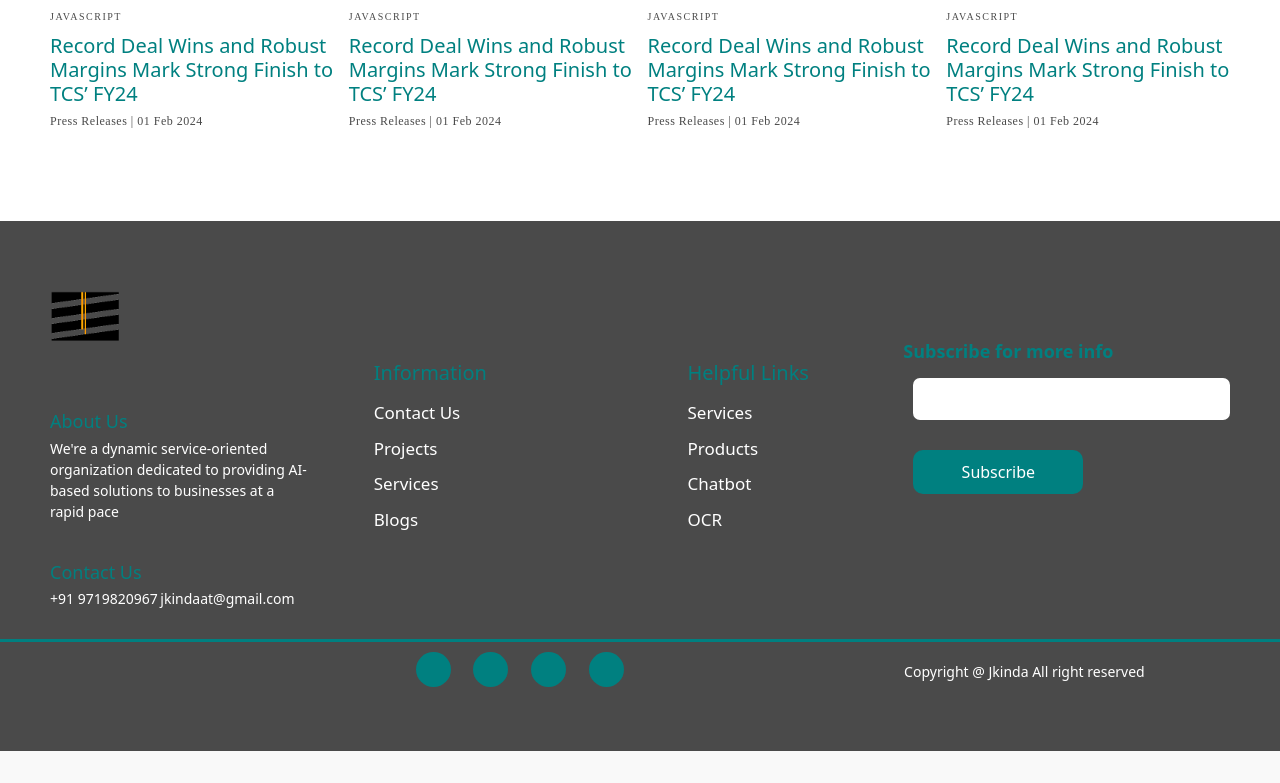
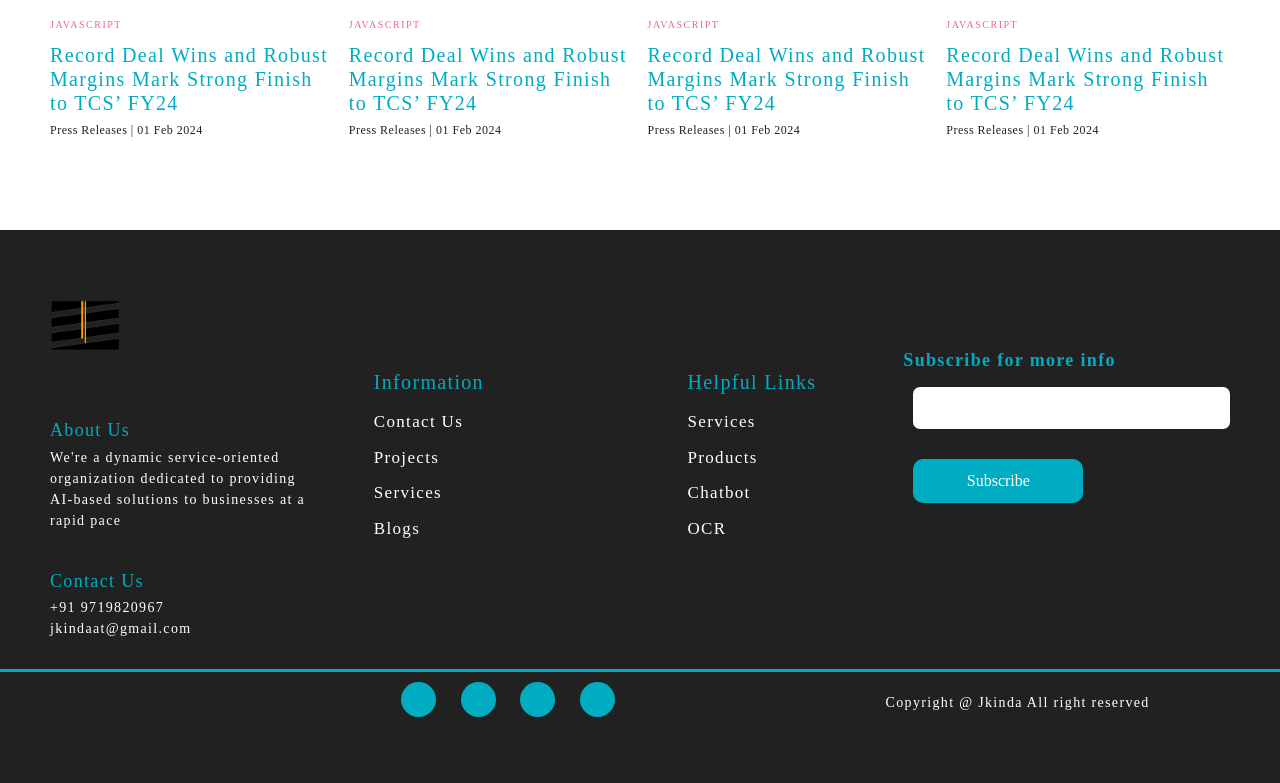
Before and after one commit to ashwani90/webapp, a Laravel app: page /blogs in a window 1280 px wide. Shown: the part 2227-3010 px from the top of the page. Before the commit the page ends 2978 px from the top, so only its background shows below. Run offline with Laravel 8, Linux system fonts and the light colour scheme.

Commit message:
Work on fix themes code

```diff
--- a/public/css/blog.css
+++ b/public/css/blog.css
@@ -162,6 +162,7 @@
     margin-bottom: .75rem;
     text-align: left;
     text-transform: uppercase;
+    color: var(--bs-secondary-i);
 }
 
 .blog-container-text  h2 {
--- a/public/css/custom.css
+++ b/public/css/custom.css
@@ -321,6 +321,7 @@
     letter-spacing: .5rem;
     line-height: 1rem;
     font-weight: 400;
+    color: var(--bs-secondary-i);
 }
 
 .image-content .divider {
@@ -345,6 +346,7 @@
     font-size: 2rem;
     line-height: 1.5rem;
     font-weight: 400;
+    color: var(--bs-primary);
 }
 
 
--- a/public/css/jkinda.css
+++ b/public/css/jkinda.css
@@ -259,6 +259,7 @@
     padding: 0.5rem 0.75rem;
     margin-right: 0.5rem;
     background-color: var(--bs-white);
+    color: var(--bs-secondary-i);
 }
 
 .rounded-pill {
@@ -459,23 +460,26 @@
 .carousel-primary-head {
     margin-top: 4rem;
     margin-bottom: 2rem;
-    font-size: 5rem;
+    font-size: 4rem;
     letter-spacing: .3rem;
     line-height: 2rem;
     font-weight: 400;
     text-align: left;
     color: var(--bs-secondary-i);
 
+    font-family: Basis-regular
 }
 
 .carousel-secondary-head {
     margin-top: 4rem;
-    margin-bottom: 2rem;
-    font-size: 2rem;
-    line-height: 1.5rem;
-    font-weight: 400;
+    margin-bottom: 3rem;
+    font-size: 2.5rem;
+    line-height: 3rem;
+    font-weight: 800;
     text-align: left;
+    font-family: Houschka-medium;
     color: var(--bs-highlight);
+
 }
 
 span.carousel-primary-head, span.carousel-secondary-head {
@@ -493,7 +497,7 @@
 
 .blog-item img {
     opacity: .9;
-    filter: grayscale(100%);
+    /* filter: grayscale(100%); */
     transition: all .3s ease-in;
     cursor: pointer;
 }
@@ -501,7 +505,7 @@
 
 .blog-item:hover img {
     opacity: 1;
-    filter: grayscale(0%);
+    /* filter: grayscale(0%); */
 }
 
 /* .carousel-item.active {
--- a/public/css/style.css
+++ b/public/css/style.css
@@ -654,7 +654,8 @@
   right: 0;
   transform: translate(40rem);
   opacity: 0;
-  background-image: radial-gradient(var(--bs-primary), var(--bs-dark));
+  /* background-color: var(--bs-primary); */
+  background-image: linear-gradient(var(--bs-dark), var(--bs-primary), var(--bs-primary-dark), var(--bs-dark));
   z-index: 1000;
   transition: all .4s ease-in; }
   @media (max-width: 56.25em) {
@@ -1115,6 +1116,7 @@
     border: none; }
 
     .product__item__list {
-        font-size: larger;
+        font-size: 1.3rem;
         color: var(--bs-dark);
+        font-weight: 200;
     }
--- a/public/css/variables.css
+++ b/public/css/variables.css
@@ -1,4 +1,4 @@
-html, body {
+/* html, body {
     --bs-primary: #008080;
     --bs-secondary-i: #FFA07A;
     --bs-dark: #4A4A4A;
@@ -8,4 +8,99 @@
     --bs-primary-beta: #00808060;
     --bs-secondary-alpha-light: #FFA07A20;
     --bs-secondary-alpha-dark: #FFA07A80;
+} */
+
+/* html, body {
+    --bs-white: #FFFFFF;
+    --bs-primary: #1A73E8;
+    --bs-secondary-i: #34A853;
+    --bs-dark: #333333;
+    --bs-highlight: #F9AB00;
+    --bs-primary-alpha: #1A73E880;
+    --bs-primary-beta: #1A73E860;
+    --bs-secondary-alpha-light: #34A85320;
+    --bs-secondary-alpha-dark: #34A85380;
+} */
+
+/* html, body {
+    --bs-white: #FFFFFF;
+    --bs-primary: #0057D9;
+    --bs-secondary-i: #FF4136;
+    --bs-dark: #212121;
+    --bs-highlight: #F4F4F4;
+    --bs-primary-alpha: #0057D980;
+    --bs-primary-beta: #0057D960;
+    --bs-secondary-alpha-light: #FF413620;
+    --bs-secondary-alpha-dark: #FF413680;
+} */
+
+
+/* html, body {
+    --bs-white: #FFFFFF;
+    --bs-primary: #007BFF;
+    --bs-secondary-i: #28A745;
+    --bs-dark: #343A40;
+    --bs-highlight: #FFC107;
+    --bs-primary-alpha: #007BFF80;
+    --bs-primary-beta: #007BFF60;
+    --bs-secondary-alpha-light: #28A74520;
+    --bs-secondary-alpha-dark: #28A74580;
+} */
+
+
+/* html, body {
+    --bs-white: #FFFFFF;
+    --bs-primary: #FF5722;
+    --bs-secondary-i: #03A9F4;
+    --bs-dark: #37474F;
+    --bs-highlight: #E1F5FE;
+    --bs-primary-alpha: #FF572280;
+    --bs-primary-beta: #FF572260;
+    --bs-secondary-alpha-light: #03A9F420;
+    --bs-secondary-alpha-dark: #03A9F480;
+} */
+
+/* html, body {
+    --bs-white: #FFFFFF;
+    --bs-primary: #6A1B9A;
+    --bs-secondary-i: #F06292;
+    --bs-dark: #616161;
+    --bs-highlight: #F5F5F5;
+    --bs-primary-alpha: #6A1B9A80;
+    --bs-primary-beta: #6A1B9A60;
+    --bs-secondary-alpha-light: #F0629220;
+    --bs-secondary-alpha-dark: #F0629280;
+} */
+
+
+/* html, body {
+    --bs-white: #FFFFFF;
+    --bs-primary: #00ACC1;
+    --bs-secondary-i: #FFEB3B;
+    --bs-dark: #212121;
+    --bs-highlight: #F0F0F0;
+    --bs-primary-alpha: #00ACC180;
+    --bs-primary-beta: #00ACC160;
+    --bs-secondary-alpha-light: #FFEB3B20;
+    --bs-secondary-alpha-dark: #FFEB3B80;
+} */
+
+
+html, body {
+    --bs-white: #FFFFFF;
+    --bs-primary: #00ACC1;
+    --bs-secondary-i: #F06292;
+    --bs-dark: #212121;
+    --bs-highlight: #F0F0F0;
+    --bs-primary-alpha: #00ACC180;
+    --bs-primary-beta: #00ACC160;
+    --bs-secondary-alpha-light: #FFEB3B20;
+    --bs-secondary-alpha-dark: #FFEB3B80;
+    --bs-primary-dark: #007583;
 }
+
+body {
+    font-family: Basis-regular!important;
+    font-size: 1.3rem!important;
+    letter-spacing: 1pt!important;
+}
--- a/resources/views/layout.blade.php
+++ b/resources/views/layout.blade.php
@@ -28,7 +28,7 @@
                 <span class="navigation__icon">&nbsp;</span>
             </label>
 
-            <!-- <div class="navigation__background">&nbsp;</div> -->
+            <div class="navigation__background">&nbsp;</div>
 
             <nav class="navigation__nav navigation__background">
                 <ul class="navigation__list">
```
